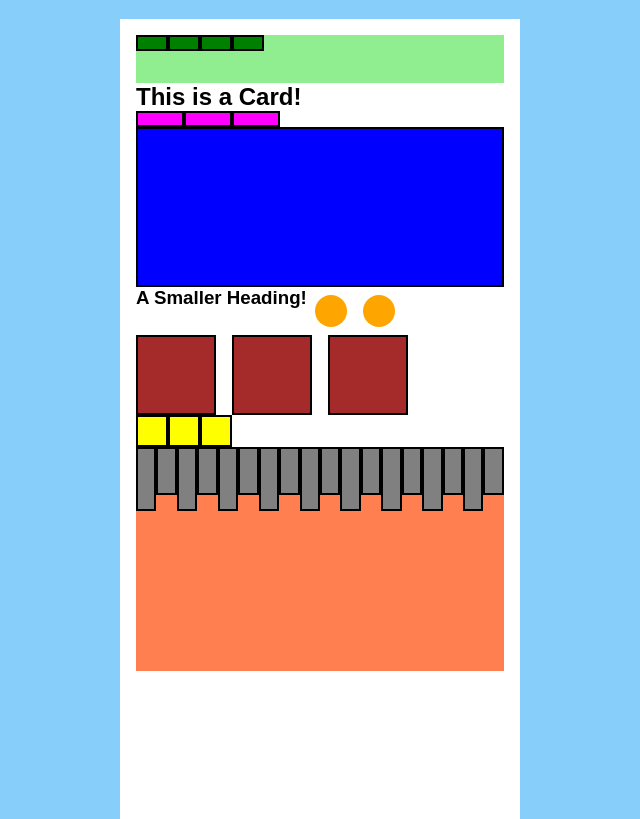
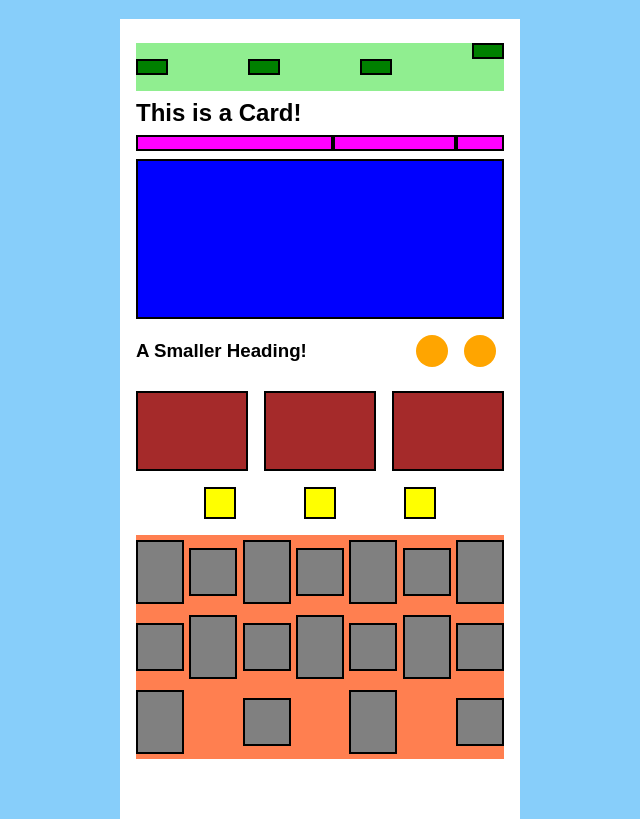
Before and after one commit to CLE1/codeup-web-exercises, a plain HTML site: page flexbox-fundamentals-exercise.html in a window 1280 px wide. Shown: the part 61-880 px from the top of the page, without its empty margins (320-960 px from the left). Drawn offline with Linux system fonts and the light colour scheme.

Commit message:
flexbox ex1 comp.

```diff
--- a/css/flexbox-fundamentals-exercise.css
+++ b/css/flexbox-fundamentals-exercise.css
@@ -18,13 +18,14 @@ h2, h3 {
     margin: 0 auto;
     width: 80%;
 
+
 }
 
 .green-box {
     background: green;
     height: 1em;
     width: 2em;
-    align-self: self-start;
+
 }
 
 .border {border: 2px solid black;}
@@ -35,20 +36,32 @@ h2, h3 {
     background: white;
     padding: 1em;
     margin: 0 auto;
+    display: flex;
+    flex-flow: column;
+
     /* enter needed declarations here */
 }
 
 section {
     display: flex;
+    justify-content: space-between;
+    margin-top: 8px;
+    margin-bottom: 8px;
+
+
     /* enter needed declarations here */
 }
 
 section:nth-of-type(1) {
     height: 3em;
     background: lightgreen;
+    align-items: center;
     /* enter needed declarations here */
 }
 section:nth-of-type(1) div:last-child {
+    align-self: flex-start;
+
+
 
     /* enter needed declarations here */
 }
@@ -60,10 +73,12 @@ section:nth-of-type(1) div:last-child {
 }
 
 .purple-box:nth-of-type(1) {
+    flex-grow: 4;
     /* enter needed declarations here */
 }
 
 .purple-box:nth-of-type(2) {
+    flex-grow: 2;
     /* enter needed declarations here */
 }
 
@@ -71,13 +86,18 @@ section:nth-of-type(1) div:last-child {
     width: 100%;
     background: blue;
     height: 10em;
+
 }
 
 section:nth-of-type(3) {
+   justify-content: space-between;
     /* enter needed declarations here */
 }
 
 section:nth-of-type(3) h3 {
+    align-self: center;
+    flex-grow: 6;
+
     /* enter needed declarations here */
 
 }
@@ -88,12 +108,15 @@ section:nth-of-type(3) h3 {
     height: 2em;
     border-radius: 1em;
     margin: .5em;
+
+
 }
 
 .large-brown-box {
     height: 5em;
-    width: 5em;
+    width: 8em;
     background: brown;
+   justify-content: space-around;
     /* enter needed declarations here */
 }
 
@@ -102,6 +125,8 @@ section:nth-of-type(3) h3 {
 }
 
 section:nth-of-type(5) {
+    justify-content: space-evenly;
+
     /* enter needed declarations here */
 }
 
@@ -110,11 +135,14 @@ section:nth-of-type(5) {
     width: 2em;
     height: 2em;
 
+
 }
 
 section:nth-of-type(6) {
     background: coral;
     height: 14em;
+    flex-wrap: wrap;
+    align-items: center;
     /* enter needed declarations here */
 }
 
@@ -122,8 +150,11 @@ section:nth-of-type(6) {
     background: grey;
     width: 3em;
     height: 3em;
+
 }
 
 .grey-box:nth-of-type(odd) {
     height: 4em;
+
+
 }
```
